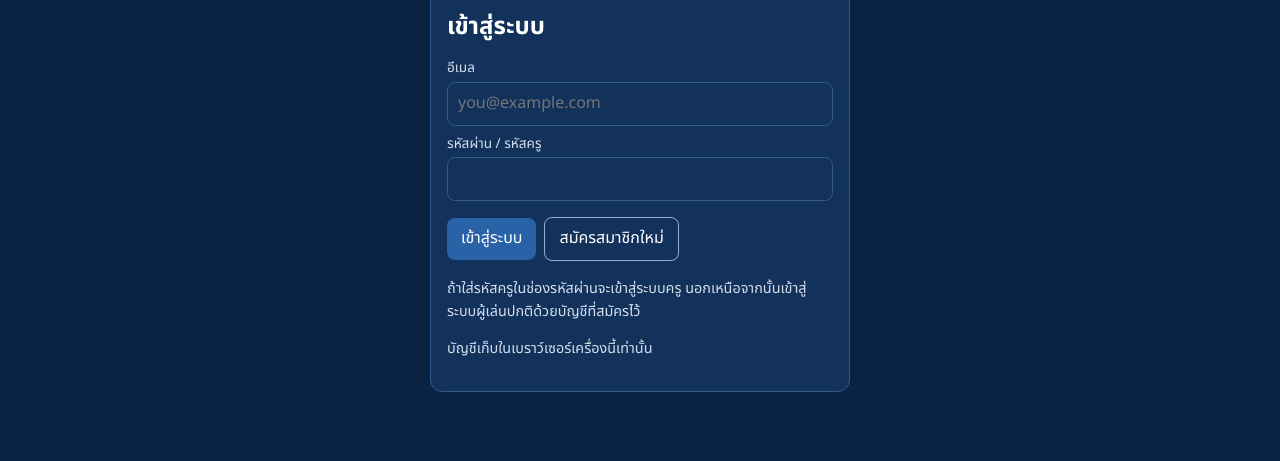
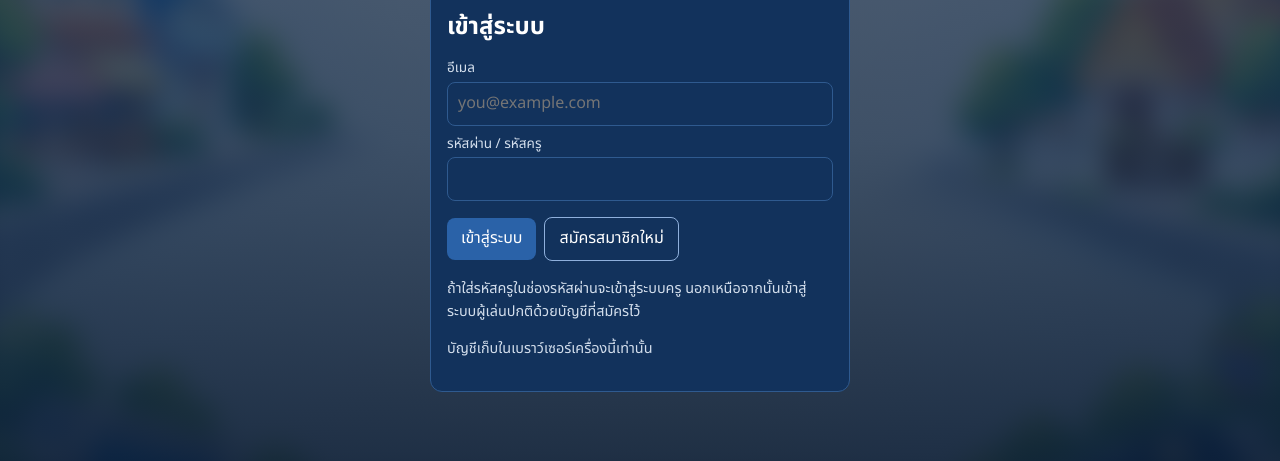
Before and after one commit to teeranopch-cpu/smart-integrity-city, a website: page index.html in a window 1280 px wide. Shown: the part 339-800 px from the top of the page. Drawn offline with Linux system fonts and the light colour scheme.

Commit message:
ใส่ภาพเมืองเป็นพื้นหลัง เบลอและคลุมหมอกสีน้ำเงิน
Co-Authored-By: Claude Sonnet 5.5 <noreply@anthropic.com>
Claude-Session: https://claude.ai/code/session_01RSC7smo96cDiJZ6SfAReer

```diff
--- a/styles.css
+++ b/styles.css
@@ -104,3 +104,9 @@ table{max-width:100%}
   .cert{padding:24px 10px!important}.cert h1{font-size:1.5rem}.cert .nm{font-size:1.4rem;padding:0 8px}
 }
 @media print{.logo{display:none}}
+
+/* พื้นหลังเมือง เบลอและคลุมด้วยหมอกสีน้ำเงิน */
+body{background:var(--bg);position:relative;min-height:100vh}
+body::before{content:"";position:fixed;inset:-24px;z-index:-2;background:url(assets/bg.jpg) center/cover no-repeat;filter:blur(14px)}
+body::after{content:"";position:fixed;inset:0;z-index:-1;background:linear-gradient(180deg,rgba(10,35,66,.66),rgba(10,35,66,.78) 60%,rgba(7,26,51,.9))}
+@media print{body::before,body::after{display:none}}
```
Also changed, not shown: assets/bg.jpg (added).
